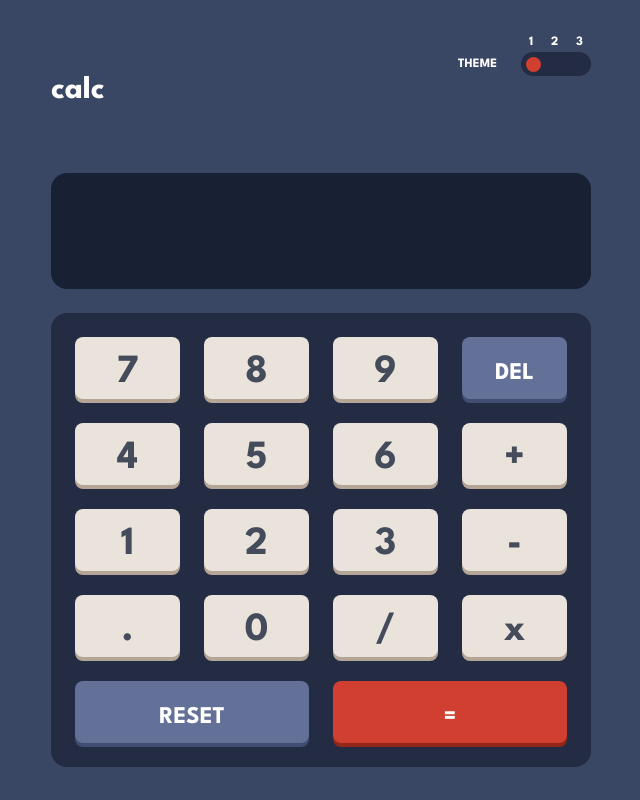
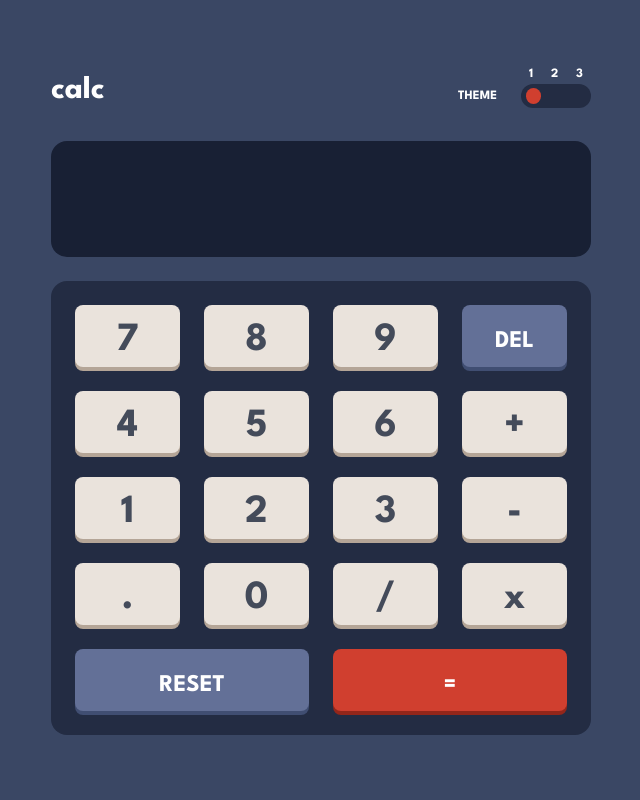
Before and after one commit to Tsuyoshi84/calculator-app, a SvelteKit app: page / in a window 1280 px wide. Shown: the whole page, without its empty margins (319-959 px from the left). Built offline with nearby package versions, Linux system fonts and the light colour scheme.

Commit message:
Fix header style

```diff
--- a/src/routes/CalcBoard.svelte
+++ b/src/routes/CalcBoard.svelte
@@ -52,7 +52,7 @@
 		display: grid;
 		gap: 1.5rem;
 		grid-template-columns: repeat(2, minmax(min-content, 1fr));
-		grid-template-rows: repeat(2, minmax(min-content, 1fr));
+		grid-template-rows: repeat(3, min-content);
 		grid-template-areas:
 			'title theme-switch'
 			'display display'
```
